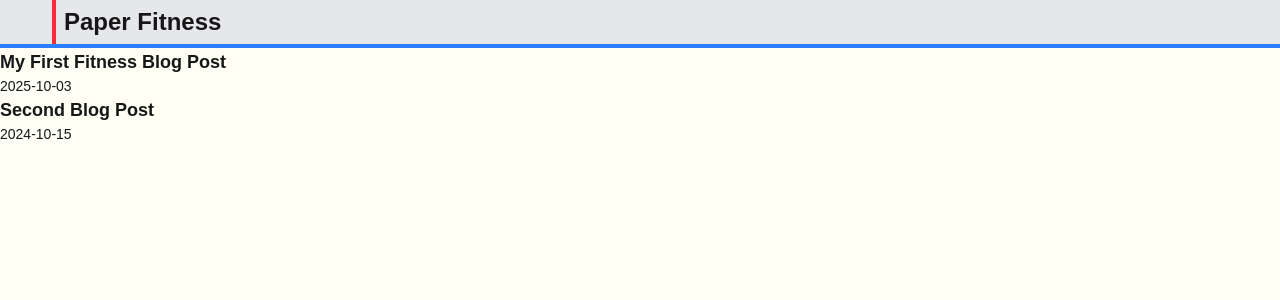
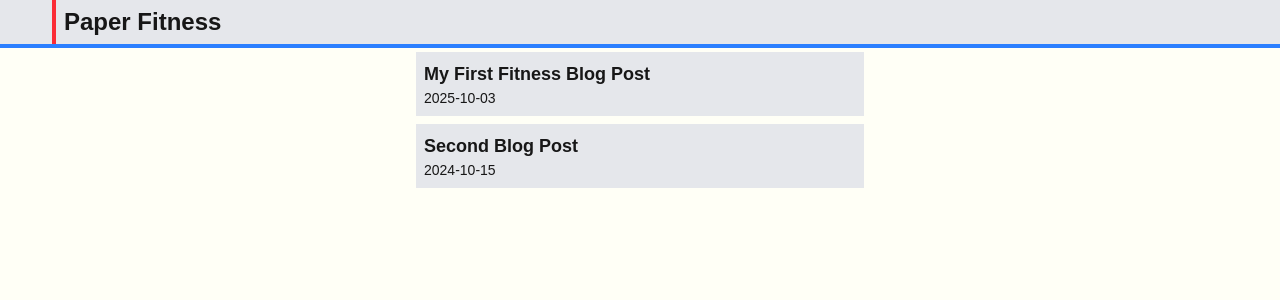
Before and after one commit to Arshad-Siddiqui/fitness-blog, a Next.js app: page /posts in a window 1280 px wide. Shown: the top 300 px of the page. Built offline with nearby package versions, Linux system fonts and the light colour scheme.

Commit message:
Give posts a background color

```diff
--- a/src/app/posts/page.tsx
+++ b/src/app/posts/page.tsx
@@ -5,9 +5,9 @@ let posts = getPosts()
 
 export default function Posts() {
   return (
-    <article className="flex flex-col justify-center">
+    <article className="flex flex-col items-center">
       {posts.map((post) => (
-        <Link key={post.title} href={"posts/" + post.slug}>
+        <Link key={post.title} href={"posts/" + post.slug} className='w-full max-w-md m-1 bg-gray-200 p-2'>
           <div>
             <h2 className="font-bold mt-auto text-lg">{post.title}</h2>
           </div>
```
